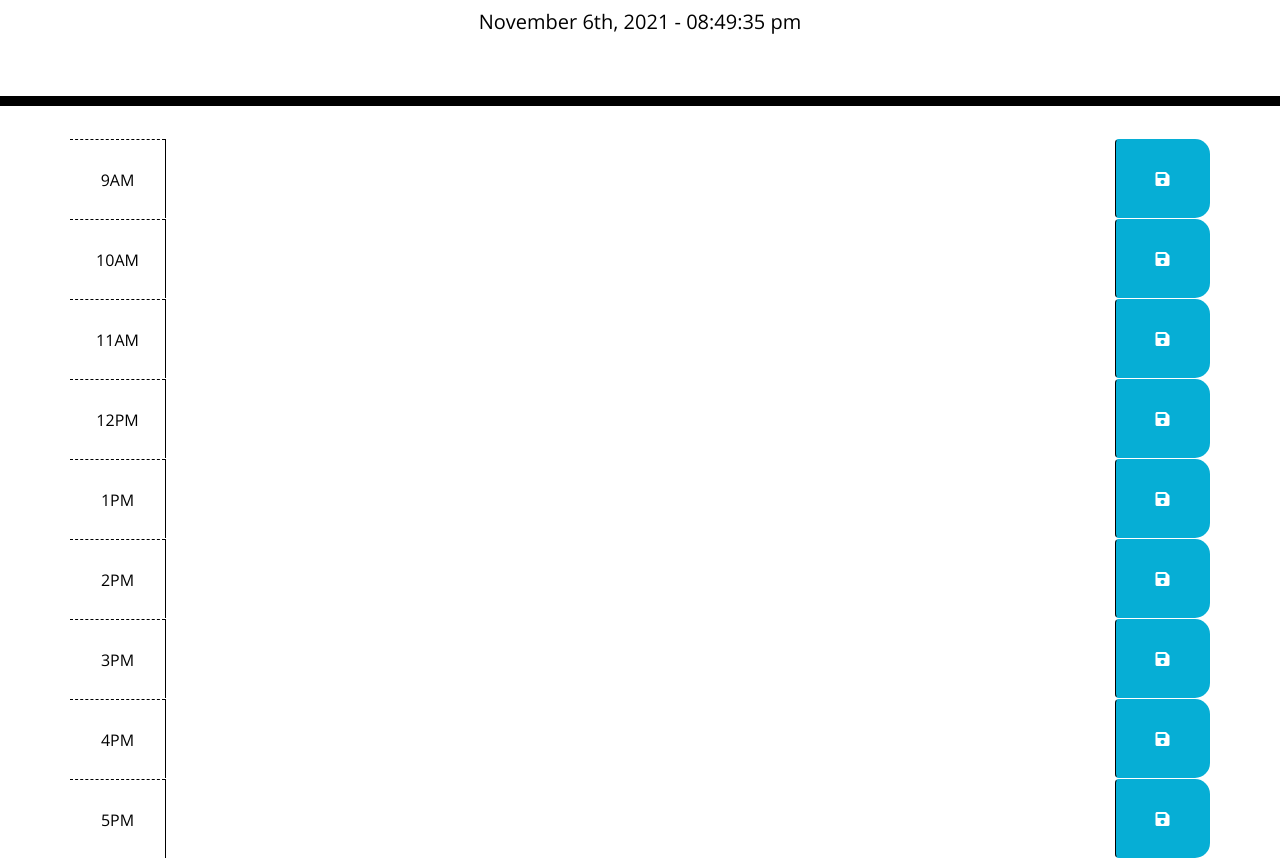
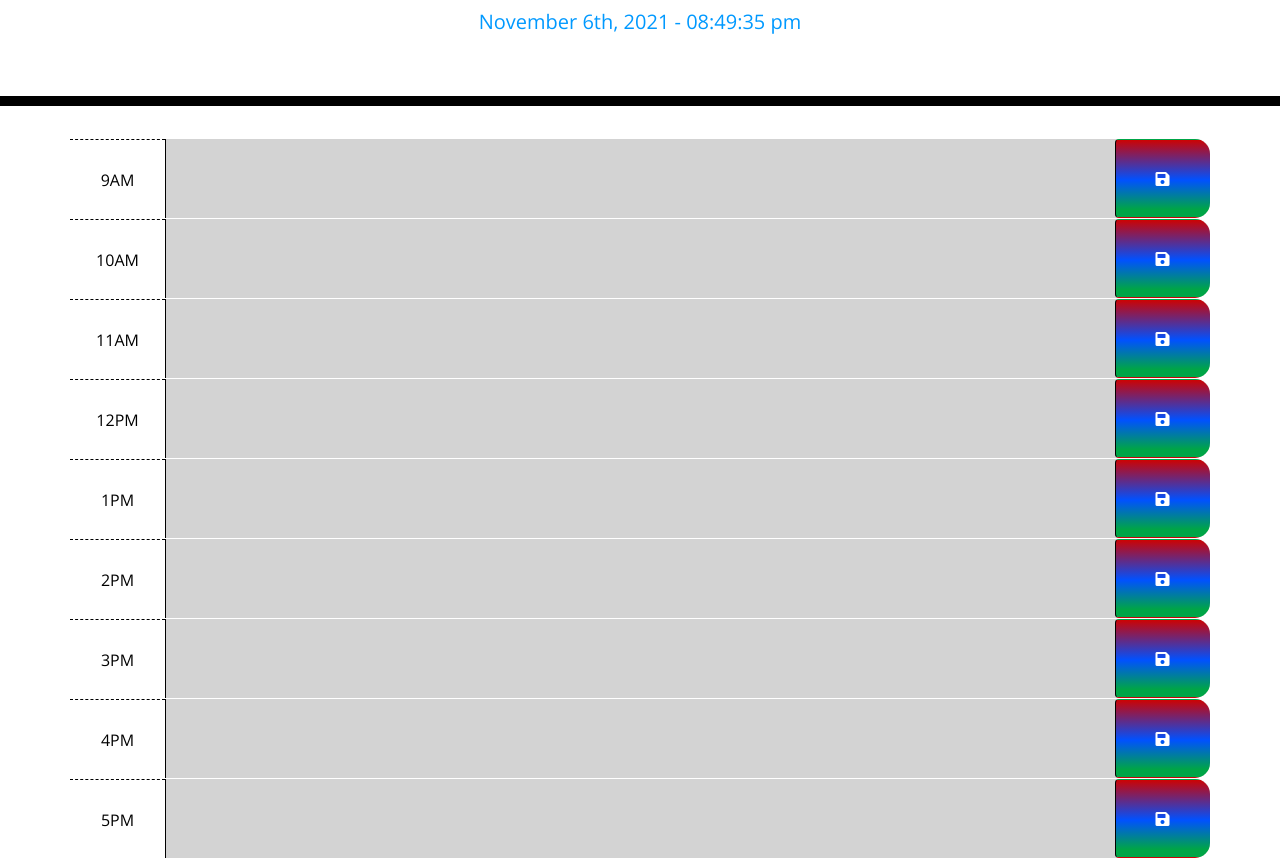
Before and after one commit to EliP2389/Word-Day-Scheduler-chall05, a plain HTML site: page index.html in a window 1280 px wide. Shown: the part 182-1040 px from the top of the page. Drawn offline with nearby package versions, Linux system fonts and the light colour scheme.

Commit message:
finished project

```diff
--- a/assets/css/style.css
+++ b/assets/css/style.css
@@ -16,7 +16,7 @@ body {
   .jumbotron {
     text-align: center;
     background-color: transparent;
-    color: black;
+    color: rgba(0, 0, 0,);
     border-radius: 0;
     border-bottom: 10px solid black;
   }
@@ -38,7 +38,7 @@ body {
 
   .hour {
     background-color: #ffffff;
-    color: #000000;
+    color: black;
     border-top: 1px dashed #000000;
   }
 
@@ -61,7 +61,7 @@ body {
     border-left: 1px solid black;
     border-top-right-radius: 15px;
     border-bottom-right-radius: 15px;
-    background-color: #06AED5;
+    background-image: linear-gradient(#cc0303 0%, #0051ff 52%, #00a547 90%);
     color: white;
   }
 
@@ -69,3 +69,9 @@ body {
     font-size: 20px;
     transition: all .3s ease-in-out;
   }
+
+  .lead-2{
+      color: rgb(0, 153, 255);
+      font-size: 20px;
+
+  }
--- a/assets/js/script.js
+++ b/assets/js/script.js
@@ -1,44 +1,61 @@
-function updateTimeSlotItems() {
-// assign classes (past | present | future)
+// display current date at top of calendar
+function day() {
 
 
-    // read relevant local storage data (about the relevant hour slot)
-function loadDecscription(){
-    var value = $(e.target).siblings(".description").val();
+    $("#currentDay").text(moment().format("MMMM Do, YYYY - hh:mm:ss a"))
+
+    setInterval(function () {
+        $("#currentDay").each(function () {
+            day($(this));
+        });
+    }, 1000);
+
+    $(".saveBtn").on('click', handleSave);
 
 
-value = JSON.parse(localStorage.getItem(".description"));
+}; day();
 
-} $(".saveBtn").on('click', loadDecscription);
-};
+
+function updateTimeSlotItems() {
+    var currentHour = moment().hour()
+    $(".time-block").each(function () {
+        var elementHour = parseInt($(this).attr("id"));
+        // console.log(currentHour)
+        // console.log(elementHour)
+        if (elementHour < currentHour) {
+            $(this).addClass("past")
+        }
+        else if (elementHour === currentHour) {
+            $(this).addClass("present")
+        }
+        else {
+            $(this).addClass("future")
+        }
+    })
+
+}
+
+
+updateTimeSlotItems();
+
+// read relevant local storage data (about the relevant hour slot)
+function loadDescription() {
+
+
+
+    value = JSON.parse(localStorage.getItem(".description"));
+} loadDescription()
+
+
 
 
 function handleSave(e) {
 
-    var hour = $(e.target).closest(".time-block").attr('id');
+     var hour = $(e.target).closest(".time-block").attr('id');
 
-    var value = $(e.target).siblings(".description").val();
+     var value = $(e.target).siblings(".description").val();
 
 
 
     localStorage.setItem(hour, value);
 }
-
-
-
-// display current date at top of calendar
-function day(){
-
-
-     $("#currentDay").text(moment().format("MMMM Do, YYYY - hh:mm:ss a"))
-
-     setInterval(function() {
-        $("#currentDay").each(function() {
-          day($(this));
-        });
-      }, 1000);
-
-      $(".saveBtn").on('click', handleSave);
-
-
-};  day()
--- a/index.html
+++ b/index.html
@@ -26,13 +26,13 @@
     <header class="jumbotron">
       <h1 class="display-3">Work Day Scheduler</h1>
       <p class="lead">A simple calendar app for scheduling your work day</p>
-      <div id="currentDay" class="lead"></div>
+      <div id="currentDay" class="lead-2"></div>
     </header>
 
     <div class="container">
     <!-- Timeblocks go here -->
      <!--repeat these blocks to get a full day-->
-     <div id="hour-9" class="row time-block">
+     <div id="9" class="row time-block">
         <div class="col-md-1 hour">
           9AM
         </div>
@@ -41,7 +41,7 @@
         <button class="btn saveBtn col-md-1"><i class="fas fa-save"></i></button>
       </div>
 
-      <div id="hour-10" class="row time-block">
+      <div id="10" class="row time-block">
         <div class="col-md-1 hour">
           10AM
         </div>
@@ -50,7 +50,7 @@
         <button class="btn saveBtn col-md-1"><i class="fas fa-save"></i></button>
       </div>
 
-      <div id="hour-11" class="row time-block">
+      <div id="11" class="row time-block">
         <div class="col-md-1 hour">
           11AM
         </div>
@@ -59,7 +59,7 @@
         <button class="btn saveBtn col-md-1"><i class="fas fa-save"></i></button>
       </div>
 
-      <div id="hour-12" class="row time-block">
+      <div id="12" class="row time-block">
         <div class="col-md-1 hour">
           12PM
         </div>
@@ -68,7 +68,7 @@
         <button class="btn saveBtn col-md-1"><i class="fas fa-save"></i></button>
       </div>
 
-      <div id="hour-1" class="row time-block">
+      <div id="13" class="row time-block">
         <div class="col-md-1 hour">
           1PM
         </div>
@@ -77,7 +77,7 @@
         <button class="btn saveBtn col-md-1"><i class="fas fa-save"></i></button>
       </div>
 
-      <div id="hour-2" class="row time-block">
+      <div id="14" class="row time-block">
         <div class="col-md-1 hour">
           2PM
         </div>
@@ -86,7 +86,7 @@
         <button class="btn saveBtn col-md-1"><i class="fas fa-save"></i></button>
       </div>
 
-      <div id="hour-3" class="row time-block">
+      <div id="15" class="row time-block">
         <div class="col-md-1 hour">
           3PM
         </div>
@@ -95,7 +95,7 @@
         <button class="btn saveBtn col-md-1"><i class="fas fa-save"></i></button>
       </div>
 
-      <div id="hour-4" class="row time-block">
+      <div id="16" class="row time-block">
         <div class="col-md-1 hour">
           4PM
         </div>
@@ -104,7 +104,7 @@
         <button class="btn saveBtn col-md-1"><i class="fas fa-save"></i></button>
       </div>
 
-      <div id="hour-5" class="row time-block">
+      <div id="17" class="row time-block">
         <div class="col-md-1 hour">
           5PM
         </div>
```
Also changed, not shown: assets/images/workday-img.png (added), 4 other files.
